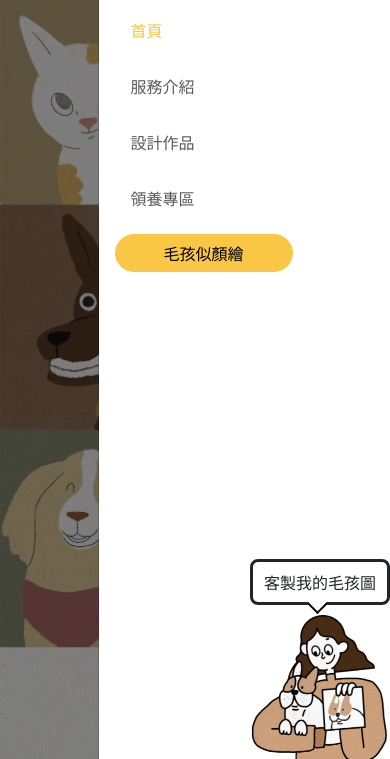
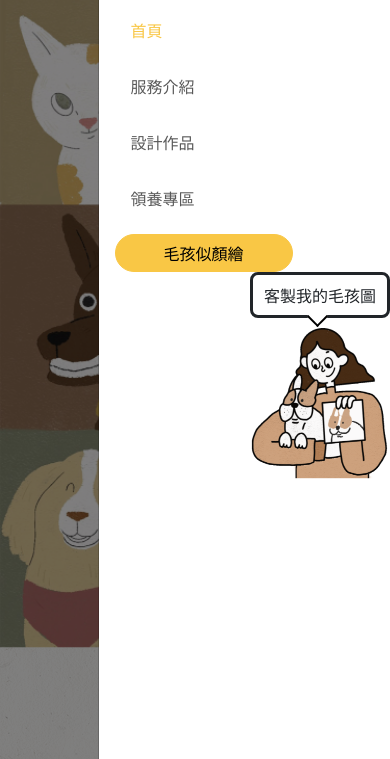
Before and after one commit to kyle08080000/bs_endwork, a website: page index.html in a window 390 px wide. Both pictures are taken after a click on the button 351 px from the left and 33 px from the top of the page. Shown: the part 78-837 px from the top of the page. Drawn offline with nearby package versions, Linux system fonts and the light colour scheme.

Commit message:
update fixed-img

```diff
--- a/index.html
+++ b/index.html
@@ -52,7 +52,7 @@
                     <button type="button" class="btn btn-primary text-nowrap">毛孩似顏繪</button>
 
                     <!-- 客製我的毛孩圖 -->
-                    <a href="#" class="d-block d-md-none position-fixed bottom-0 end-0">
+                    <a href="#" class="d-block d-md-none position-fixed end-0">
                         <div class="d-flex flex-column">
                             <span class="border border-3 border-dark px-0 py-2 rounded-3 text-center link-dark bg-white mb-2">
                                 客製我的毛孩圖
```
